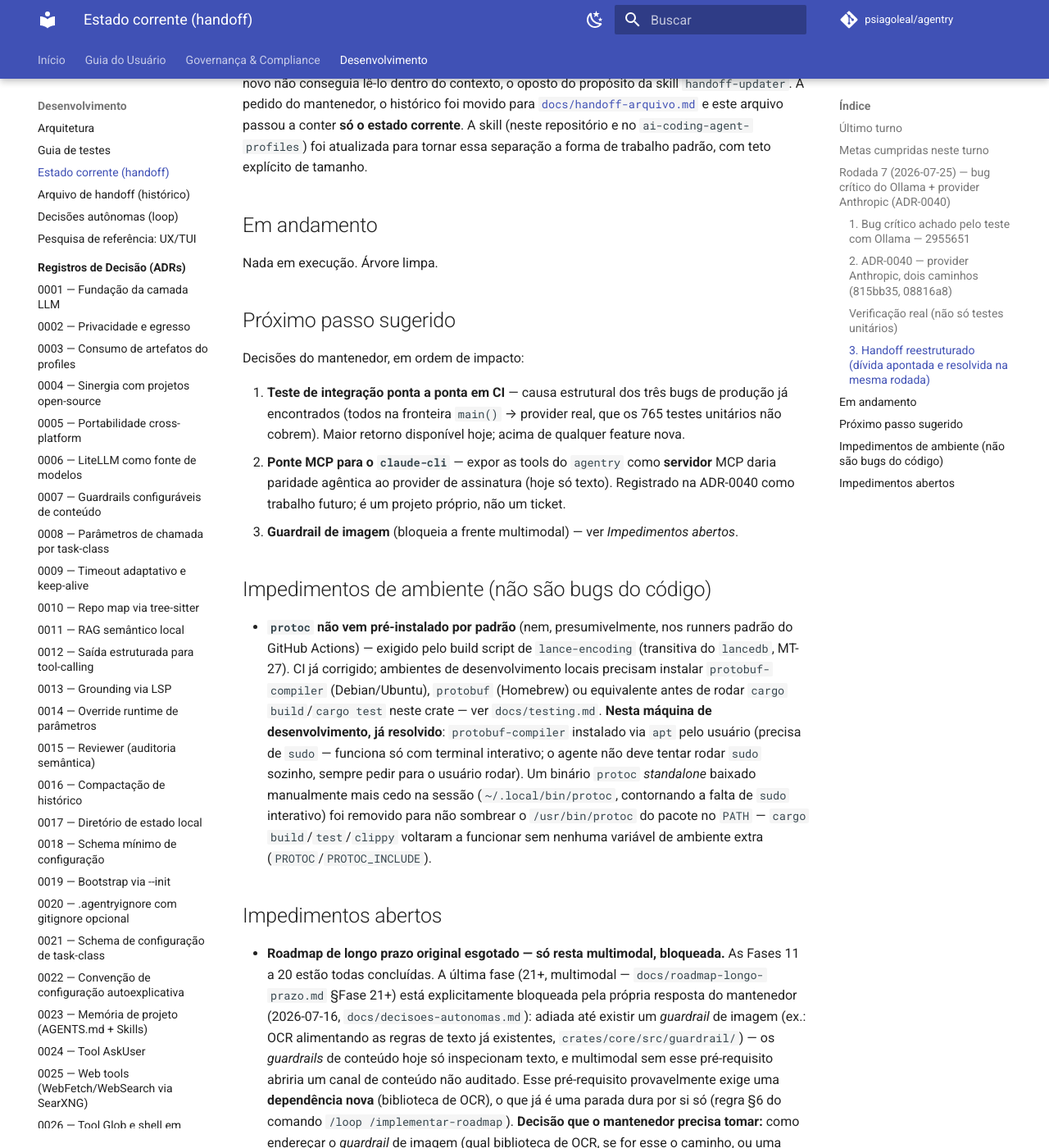
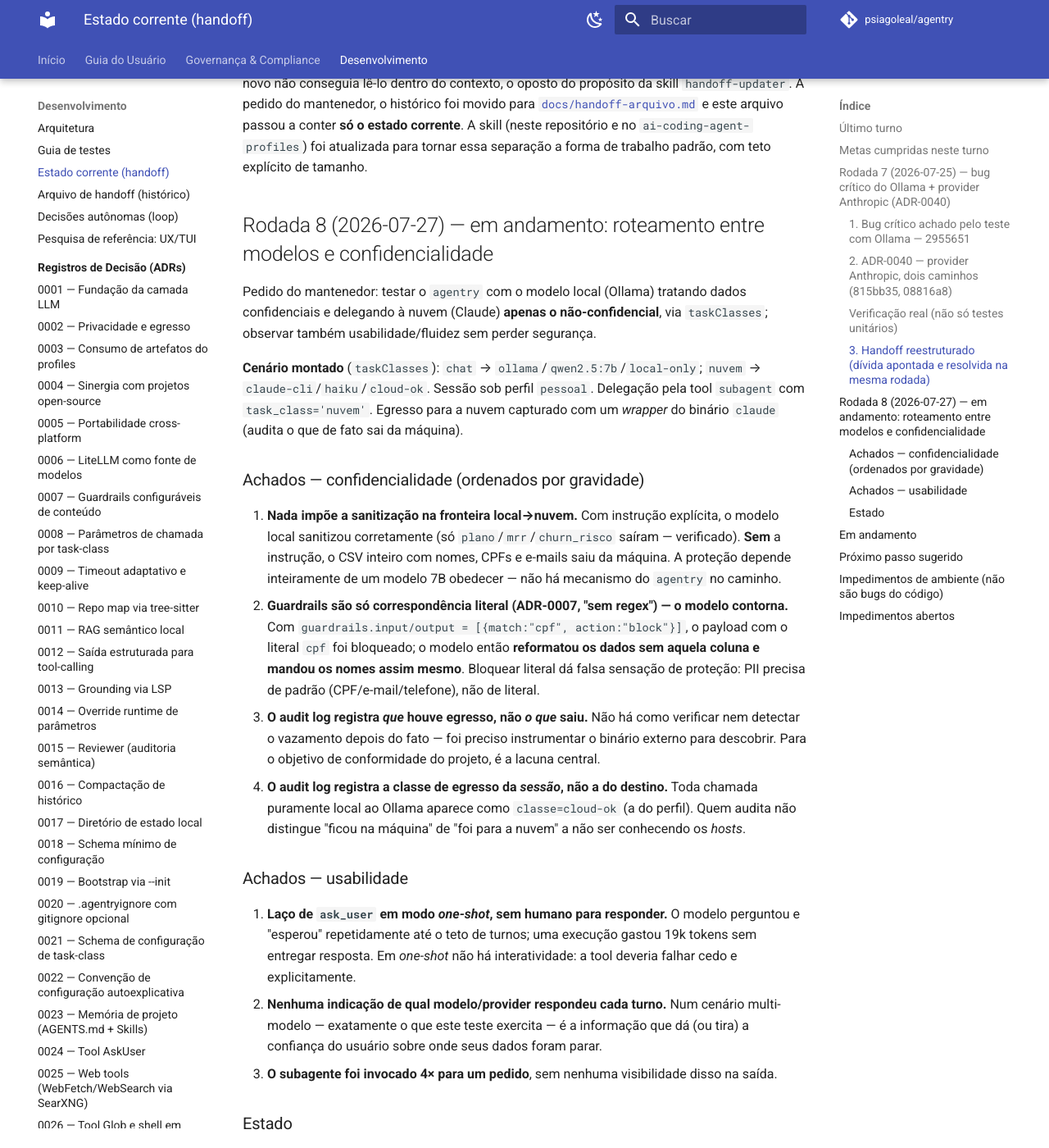
Before and after one commit to psiagoleal/agentry, an MkDocs documentation site: the page built from docs/CURRENT-STATE.md, in a window 1280 px wide and 1400 px high, scrolled down 2600 px. Shown: the whole window at 82% size. Built offline with MkDocs 1.6.1 and Material for MkDocs 9.7.7, drawn with Linux system fonts in a browser that asks for light colours; comment, search, counter and statistics services are not loaded; some of the changed text lies outside the part shown.

Commit message:
docs(handoff): rodada 8 -- achados de confidencialidade no roteamento entre modelos
Testes com o cenario pedido pelo mantenedor (Ollama local tratando dados
confidenciais, delegando so o nao-confidencial ao Claude via subagent +
taskClasses), com o egresso real capturado por wrapper do binario claude.

Quatro achados de confidencialidade e tres de usabilidade registrados antes de
qualquer mudanca de codigo, para nao se perderem numa interrupcao. O mais
grave: sem instrucao explicita, o CSV inteiro com nomes/CPFs/emails saiu da
maquina, e o audit log nao da nenhum sinal disso -- foi preciso instrumentar o
binario externo para descobrir.

{agente: Claude Code; modelo: claude-opus-5}

```diff
--- a/docs/CURRENT-STATE.md
+++ b/docs/CURRENT-STATE.md
@@ -102,9 +102,54 @@
 estado corrente**. A skill (neste repositório e no `ai-coding-agent-profiles`) foi atualizada
 para tornar essa separação a forma de trabalho padrão, com teto explícito de tamanho.
 
+## Rodada 8 (2026-07-27) — em andamento: roteamento entre modelos e confidencialidade
+
+Pedido do mantenedor: testar o `agentry` com o modelo local (Ollama) tratando dados
+confidenciais e delegando à nuvem (Claude) **apenas o não-confidencial**, via `taskClasses`;
+observar também usabilidade/fluidez sem perder segurança.
+
+**Cenário montado** (`taskClasses`): `chat` → `ollama`/`qwen2.5:7b`/`local-only`;
+`nuvem` → `claude-cli`/`haiku`/`cloud-ok`. Sessão sob perfil `pessoal`. Delegação pela tool
+`subagent` com `task_class='nuvem'`. Egresso para a nuvem capturado com um *wrapper* do
+binário `claude` (audita o que de fato sai da máquina).
+
+### Achados — confidencialidade (ordenados por gravidade)
+
+1. **Nada impõe a sanitização na fronteira local→nuvem.** Com instrução explícita, o modelo
+   local sanitizou corretamente (só `plano`/`mrr`/`churn_risco` saíram — verificado). **Sem**
+   a instrução, o CSV inteiro com nomes, CPFs e e-mails saiu da máquina. A proteção depende
+   inteiramente de um modelo 7B obedecer — não há mecanismo do `agentry` no caminho.
+2. **Guardrails são só correspondência literal (ADR-0007, "sem regex") — o modelo contorna.**
+   Com `guardrails.input/output = [{match:"cpf", action:"block"}]`, o payload com o literal
+   `cpf` foi bloqueado; o modelo então **reformatou os dados sem aquela coluna e mandou os
+   nomes assim mesmo**. Bloquear literal dá falsa sensação de proteção: PII precisa de padrão
+   (CPF/e-mail/telefone), não de literal.
+3. **O audit log registra *que* houve egresso, não *o que* saiu.** Não há como verificar nem
+   detectar o vazamento depois do fato — foi preciso instrumentar o binário externo para
+   descobrir. Para o objetivo de conformidade do projeto, é a lacuna central.
+4. **O audit log registra a classe de egresso da *sessão*, não a do destino.** Toda chamada
+   puramente local ao Ollama aparece como `classe=cloud-ok` (a do perfil). Quem audita não
+   distingue "ficou na máquina" de "foi para a nuvem" a não ser conhecendo os *hosts*.
+
+### Achados — usabilidade
+
+5. **Laço de `ask_user` em modo *one-shot*, sem humano para responder.** O modelo perguntou e
+   "esperou" repetidamente até o teto de turnos; uma execução gastou 19k tokens sem entregar
+   resposta. Em *one-shot* não há interatividade: a tool deveria falhar cedo e explicitamente.
+6. **Nenhuma indicação de qual modelo/provider respondeu cada turno.** Num cenário
+   multi-modelo — exatamente o que este teste exercita — é a informação que dá (ou tira) a
+   confiança do usuário sobre onde seus dados foram parar.
+7. **O subagente foi invocado 4× para um pedido**, sem nenhuma visibilidade disso na saída.
+
+### Estado
+
+Achados 1-3 são arquiteturais (exigem ADR). Achados 4-6 são corrigíveis diretamente e é por
+onde o trabalho segue. Nenhum código alterado ainda nesta rodada.
+
 ## Em andamento
 
-Nada em execução. Árvore limpa.
+- [ ] Correção dos achados 4, 5 e 6 (audit de classe do destino; `ask_user` não-interativo;
+      visibilidade do provider por turno).
 
 ## Próximo passo sugerido
 
```
